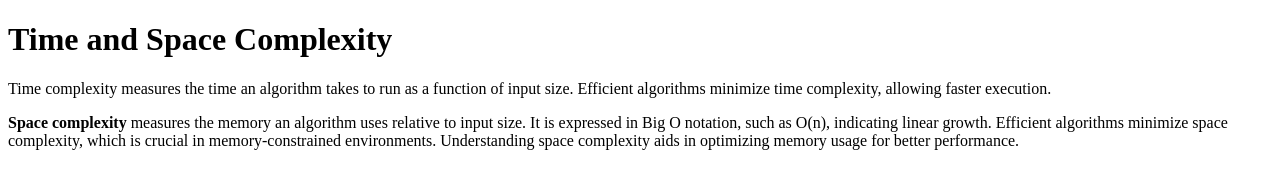
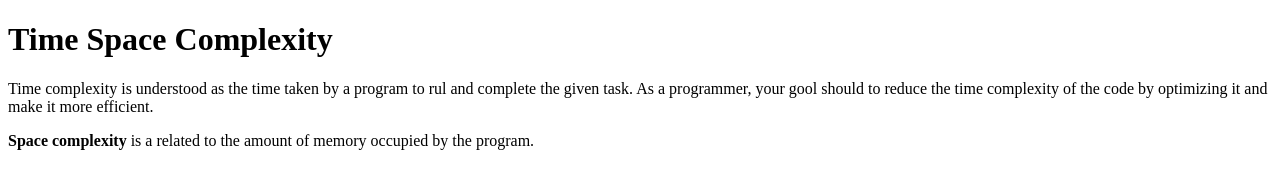
Before and after one commit to acciojob/time-and-space-complexity-bittubag10, a website: page main.html in a window 1280 px wide. Drawn offline with Linux system fonts and the light colour scheme.

Commit message:
created a submission

```diff
--- a/main.html
+++ b/main.html
@@ -9,9 +9,9 @@
 <body>
 	<!-- the entire body must be written by student -->
 
-	<h1>Time and Space Complexity</h1>
-	<p>Time complexity measures the time an algorithm takes to run as a function of input size. Efficient algorithms minimize time complexity, allowing faster execution.</p>
-	<p><b>Space complexity</b> measures the memory an algorithm uses relative to input size. It is expressed in Big O notation, such as O(n), indicating linear growth. Efficient algorithms minimize space complexity, which is crucial in memory-constrained environments. Understanding space complexity aids in optimizing memory usage for better performance.</p>
+	<h1>Time Space Complexity</h1>
+	<p>Time complexity is understood as the time taken by a program to rul and complete the given task. As a programmer, your gool should to reduce the time complexity of the code by optimizing it and make it more efficient.</p>
+	<p><b>Space complexity</b> is a related to the amount of memory occupied by the program.</p>
     <script type="text/javascript" src="./script.js">
 </script>
 
```
